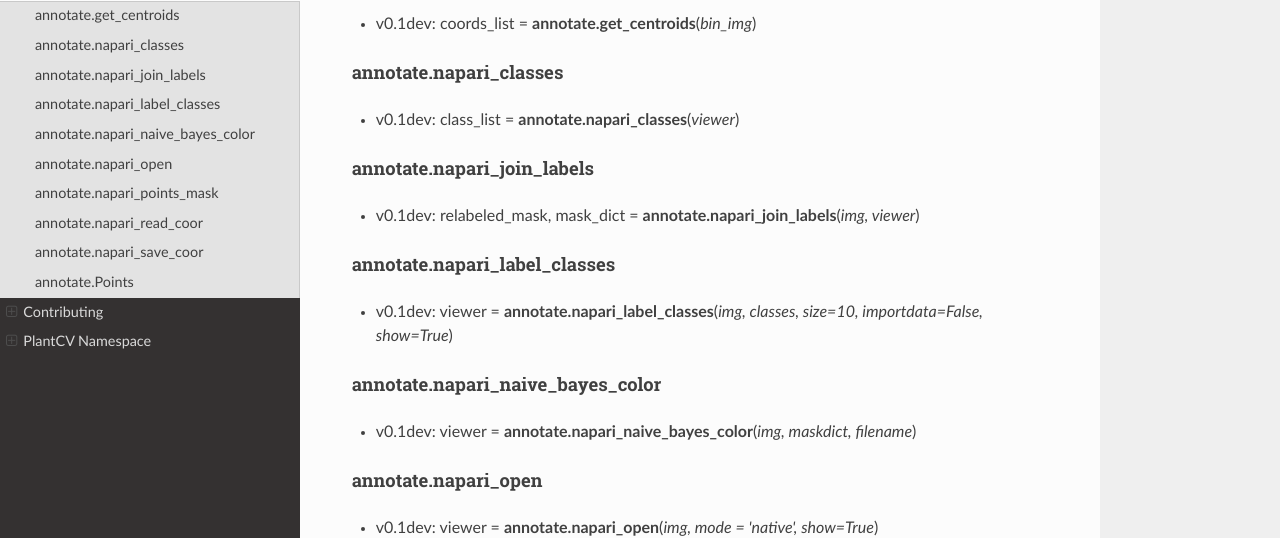
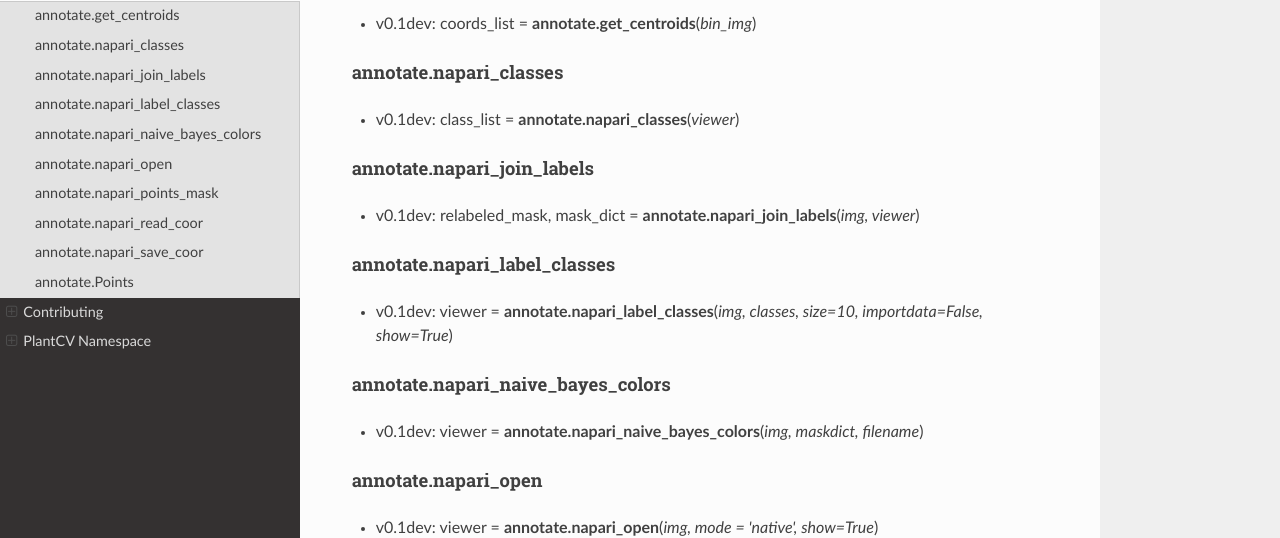
Before and after one commit to danforthcenter/plantcv-annotate, an MkDocs documentation site: the page built from docs/changelog.md, in a window 1280 px wide and 1352 px high. Shown: the part 239-777 px from the top of the window. Built offline with MkDocs 1.6.1, drawn with Linux system fonts in a browser that asks for light colours; nearby versions of some CDN libraries.

Commit message:
update to plural in changelog

```diff
--- a/docs/changelog.md
+++ b/docs/changelog.md
@@ -18,9 +18,9 @@
 
 * v0.1dev: viewer = **annotate.napari_label_classes**(*img, classes, size=10, importdata=False, show=True*)
 
-#### annotate.napari_naive_bayes_color
+#### annotate.napari_naive_bayes_colors
 
-* v0.1dev: viewer = **annotate.napari_naive_bayes_color**(*img, maskdict, filename*)
+* v0.1dev: viewer = **annotate.napari_naive_bayes_colors**(*img, maskdict, filename*)
 
 #### annotate.napari_open
 
```
